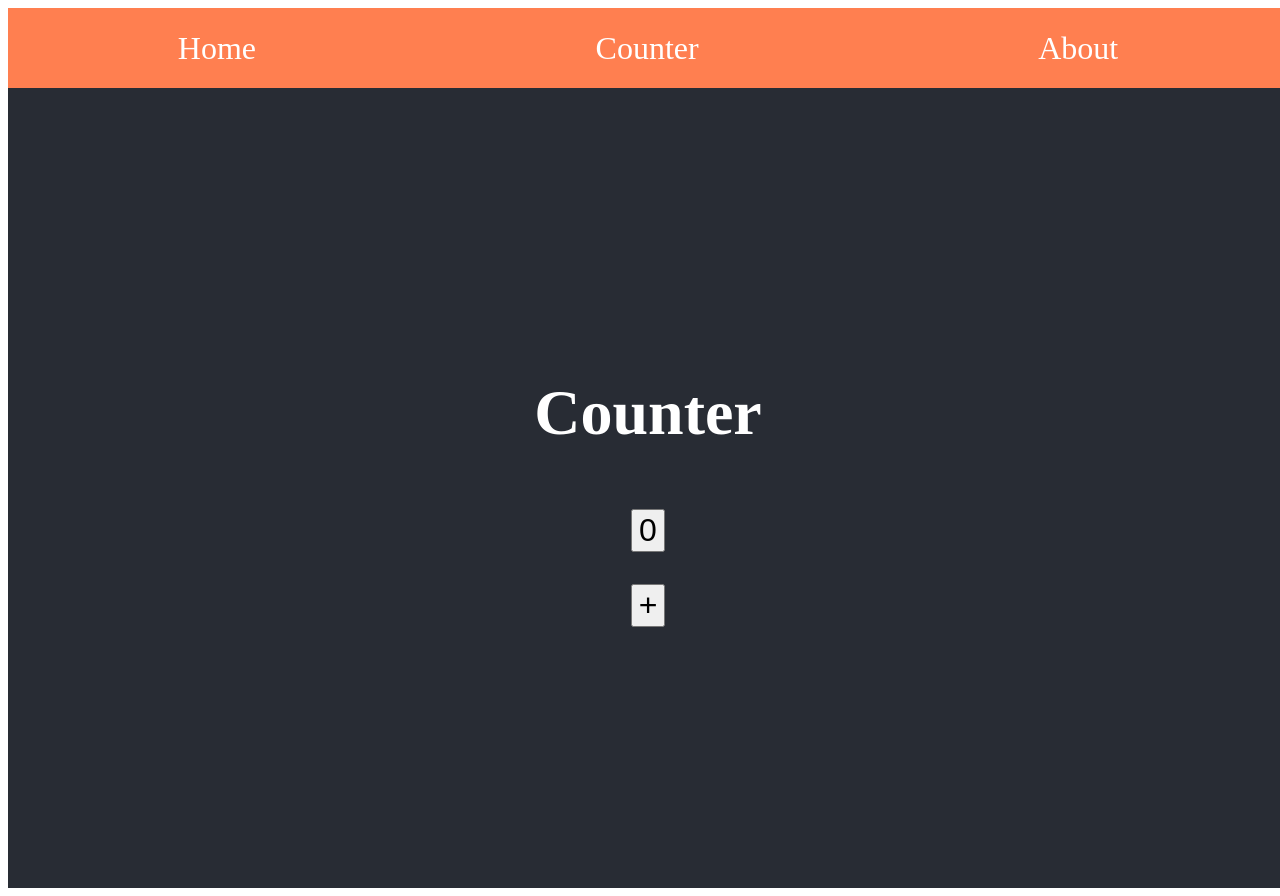
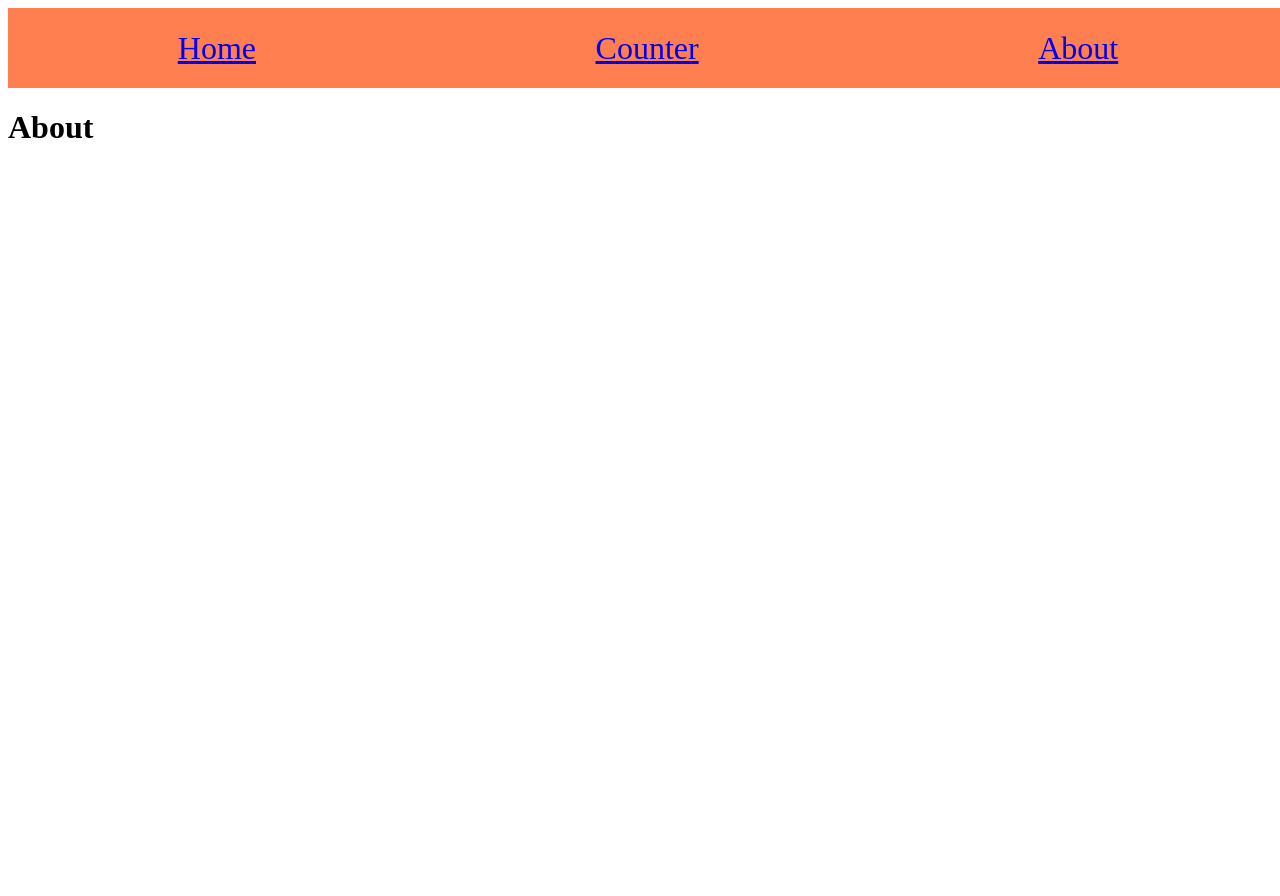
Before and after one commit to reyk-zepper/React1, a React (Create React App) app: page /about in a window 1280 px wide. After the commit the page ends 800 px from the top, so only its background shows below. Built offline with nearby package versions, Linux system fonts and the light colour scheme.

Commit message:
implment Link from react-router-dom

```diff
--- a/src/App.js
+++ b/src/App.js
@@ -1,12 +1,42 @@
 import React from "react";
+import Counter from "./components/Count";
 import Header from "./components/Header";
-import Counter from "./components/Count";
+import About from "./components/About";
+import Home from "./components/Home";
+import { Route, Routes } from "react-router-dom";
 
 export default function App() {
   return (
     <>
-      <Header />
-      <Counter />
+      <Routes>
+        <Route
+          path="/"
+          element={
+            <>
+              <Header />
+              <Home />
+            </>
+          }
+        />
+        <Route
+          path="/counter"
+          element={
+            <>
+              <Header />
+              <Counter />
+            </>
+          }
+        />
+        <Route
+          path="/about"
+          element={
+            <>
+              <Header />
+              <About />
+            </>
+          }
+        />
+      </Routes>
     </>
   );
 }
--- a/src/components/Count.js
+++ b/src/components/Count.js
@@ -18,12 +18,14 @@ export default function Counter() {
   }, [count]);
 
   return (
+    <>
       <StyledCounter>
         <h1>Counter</h1>
         <button onClick={handleClick}>{count}</button>
         <button onClick={() => setCount(count + 1)}>+</button>
         {count > 0 && <button onClick={decrement}>-</button>}
       </StyledCounter>
+    </>
   );
 }
 
--- a/src/components/Header.js
+++ b/src/components/Header.js
@@ -1,13 +1,20 @@
 import React from "react";
 import styled from "styled-components";
+import { Link } from "react-router-dom";
 
 export default function Header() {
   return (
     <StyledHeader>
       <ul>
-        <li>Home</li>
-        <li>Counter</li>
-        <li>About</li>
+        <Link to={"/"}>
+          <li>Home</li>
+        </Link>
+        <Link to={"/counter"}>
+          <li>Counter</li>
+        </Link>
+        <Link to={"/about"}>
+          <li>About</li>
+        </Link>
       </ul>
     </StyledHeader>
   );
--- a/src/index.js
+++ b/src/index.js
@@ -1,9 +1,16 @@
 import React from "react";
 import ReactDOM from "react-dom/client";
 import App from "./App";
+import { BrowserRouter } from "react-router-dom";
 
 const root = ReactDOM.createRoot(document.getElementById("root"));
-root.render(<App />);
+root.render(
+  <>
+    <BrowserRouter>
+      <App />
+    </BrowserRouter>
+  </>
+);
 
 // If you want to start measuring performance in your app, pass a function
 // to log results (for example: reportWebVitals(console.log))
```
Lines whose indentation alone changed are shown as unchanged.
